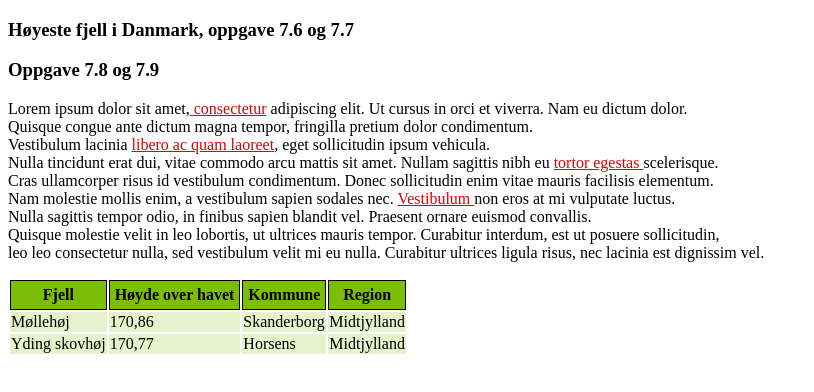
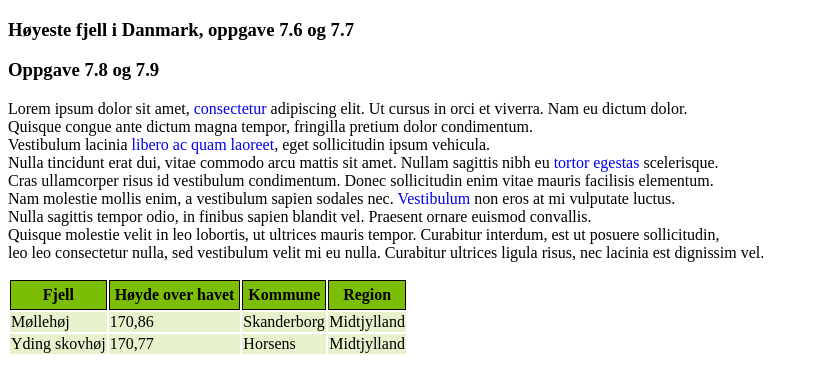
Before and after one commit to Stineskarland/Ccs-7.6-7.9, a plain HTML site: page index.html in a window 1280 px wide. Shown: the whole page, without its empty margins (0-814 px from the left). Drawn offline with Linux system fonts and the light colour scheme.

Commit message:
Update stilark.css

```diff
--- a/stilark/stilark.css
+++ b/stilark/stilark.css
@@ -19,8 +19,7 @@ border:1px solid #000000 /*svart*/
 padding:5px; /*avstand mellom bokskant og innhold*/
 }
 a{
-  color:#dd0000;/*rød*/
-  font-weigt:bold; /*fet skrift*/
+  text-decoration:none;
 }
 a:hover{
  color:#880000; /*mørk rød*/
```
